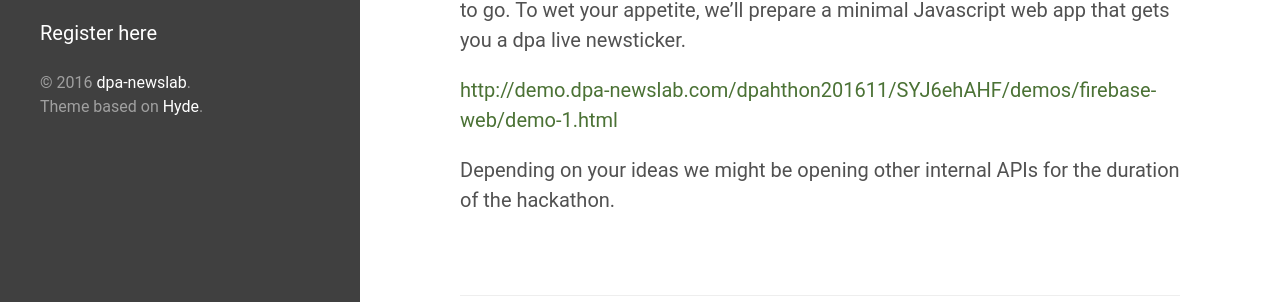
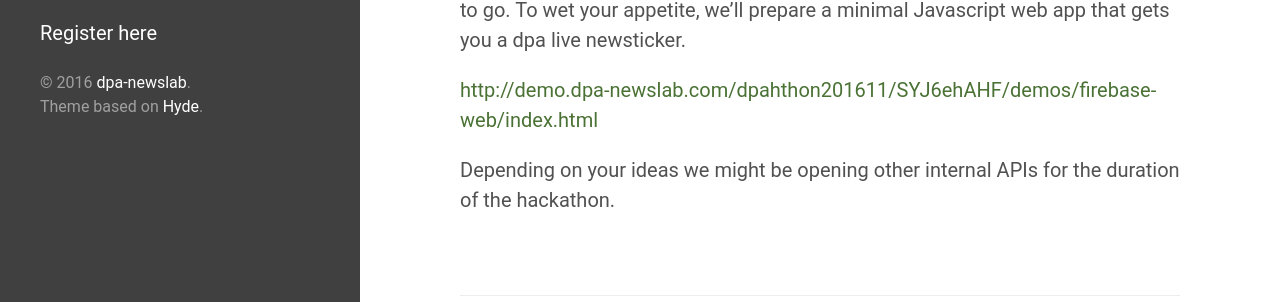
Before and after one commit to mper-bcn-ny/2017-metro, a Jekyll site: the page built from _posts/2016-10-29-dpa-api.md, in a window 1280 px wide and 1172 px high. Shown: the part 515-817 px from the top of the window. Built offline with Jekyll 4.4.1, drawn with Linux system fonts in a browser that asks for light colours.

```diff
--- a/_posts/2016-10-29-dpa-api.md
+++ b/_posts/2016-10-29-dpa-api.md
@@ -10,6 +10,6 @@ Both services will be available with live updates as-it-happens.
 
 This API is based on <a hef="https://firebase.google.com/">Firebase</a>, Google's real-time hosted database for all flavours of desktop and mobile apps, with Android, iOS, Browser and Server setups ready to go. To wet your appetite, we'll prepare a minimal Javascript web app that gets you a dpa live newsticker.
 
-<http://demo.dpa-newslab.com/dpahthon201611/SYJ6ehAHF/demos/firebase-web/demo-1.html>
+<http://demo.dpa-newslab.com/dpahthon201611/SYJ6ehAHF/demos/firebase-web/index.html>
 
 Depending on your ideas we might be opening other internal APIs for the duration of the hackathon.
```
